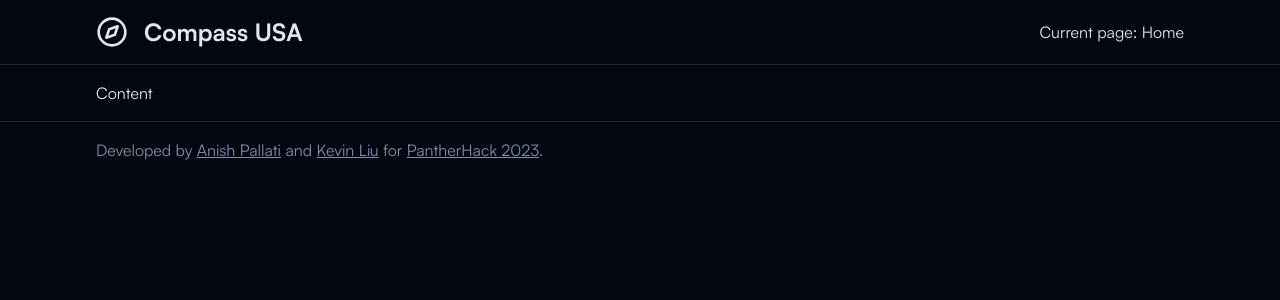
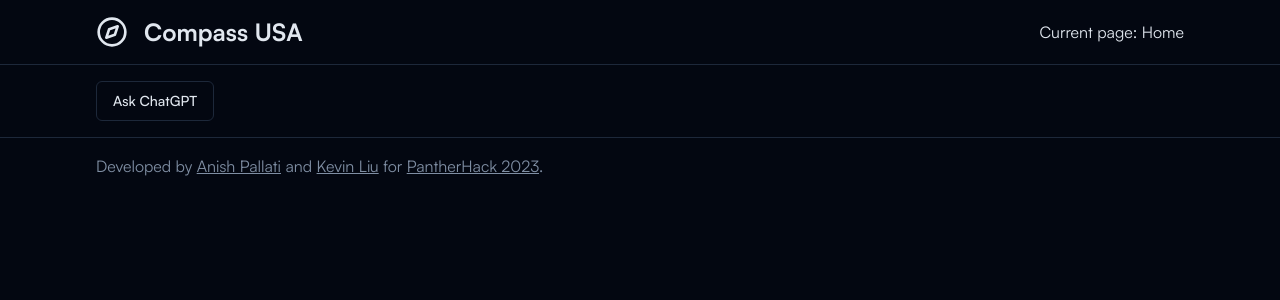
Before and after one commit to ap-1/compass-usa, a Next.js app: page / in a window 1280 px wide. Shown: the top 300 px of the page. Built offline with nearby package versions, Linux system fonts and the light colour scheme; no server answers.

Commit message:
feat: Add framework for ChatGPT completions

```diff
--- /dev/null
+++ b/app/dialog.tsx
@@ -0,0 +1,56 @@
+"use client";
+
+import { useRef } from "react";
+import { askChatGPT } from "@/lib/openai";
+
+import {
+	Dialog,
+	DialogContent,
+	DialogDescription,
+	DialogHeader,
+	DialogTitle,
+	DialogTrigger,
+} from "@/components/ui/dialog";
+import { Label } from "@/components/ui/label";
+import { Button } from "@/components/ui/button";
+import { Textarea } from "@/components/ui/textarea";
+
+export const AskDialog = () => {
+	const queryRef = useRef<HTMLTextAreaElement>(null);
+
+	const send = () => {
+		const query = queryRef.current?.value;
+		if (!query) return;
+
+		askChatGPT(query).then(console.log).catch(console.error);
+	};
+
+	return (
+		<Dialog>
+			<DialogTrigger asChild>
+				<Button variant="outline">Ask ChatGPT</Button>
+			</DialogTrigger>
+			<DialogContent className="sm:max-w-[425px]">
+				<DialogHeader>
+					<DialogTitle>Ask ChatGPT</DialogTitle>
+					<DialogDescription>
+						Write a query for ChatGPT to answer. Click send when
+						you&apos;re done.
+					</DialogDescription>
+				</DialogHeader>
+
+				<form className="grid w-full gap-1.5" onSubmit={send}>
+					<Label htmlFor="query">Your Query</Label>
+					<Textarea
+						ref={queryRef}
+						placeholder="Write a question here."
+						id="query"
+						required
+					/>
+
+					<Button type="submit">Send message</Button>
+				</form>
+			</DialogContent>
+		</Dialog>
+	);
+};
--- a/app/page.tsx
+++ b/app/page.tsx
@@ -1,12 +1,13 @@
 import { Navbar } from "@/components/navbar";
 import { Content } from "@/components/content";
+import { AskDialog } from "@/app/dialog";
 
 export default function Home() {
 	return (
 		<>
 			<Navbar title="Home" />
 			<Content as="main" className="py-4">
-				Content
+				<AskDialog />
 			</Content>
 		</>
 	);
--- /dev/null
+++ b/components/ui/button.tsx
@@ -0,0 +1,56 @@
+import * as React from "react";
+import { Slot } from "@radix-ui/react-slot";
+import { VariantProps, cva } from "class-variance-authority";
+
+import { cn } from "@/lib/utils";
+
+const buttonVariants = cva(
+	"inline-flex items-center justify-center rounded-md text-sm font-medium transition-colors focus-visible:outline-none focus-visible:ring-2 focus-visible:ring-ring focus-visible:ring-offset-2 disabled:opacity-50 disabled:pointer-events-none ring-offset-background",
+	{
+		variants: {
+			variant: {
+				default:
+					"bg-primary text-primary-foreground hover:bg-primary/90",
+				destructive:
+					"bg-destructive text-destructive-foreground hover:bg-destructive/90",
+				outline:
+					"border border-input hover:bg-accent hover:text-accent-foreground",
+				secondary:
+					"bg-secondary text-secondary-foreground hover:bg-secondary/80",
+				ghost: "hover:bg-accent hover:text-accent-foreground",
+				link: "underline-offset-4 hover:underline text-primary",
+			},
+			size: {
+				default: "h-10 py-2 px-4",
+				sm: "h-9 px-3 rounded-md",
+				lg: "h-11 px-8 rounded-md",
+			},
+		},
+		defaultVariants: {
+			variant: "default",
+			size: "default",
+		},
+	}
+);
+
+export interface ButtonProps
+	extends React.ButtonHTMLAttributes<HTMLButtonElement>,
+		VariantProps<typeof buttonVariants> {
+	asChild?: boolean;
+}
+
+const Button = React.forwardRef<HTMLButtonElement, ButtonProps>(
+	({ className, variant, size, asChild = false, ...props }, ref) => {
+		const Comp = asChild ? Slot : "button";
+		return (
+			<Comp
+				className={cn(buttonVariants({ variant, size, className }))}
+				ref={ref}
+				{...props}
+			/>
+		);
+	}
+);
+Button.displayName = "Button";
+
+export { Button, buttonVariants };
--- /dev/null
+++ b/components/ui/hover-card.tsx
@@ -0,0 +1,29 @@
+"use client";
+
+import * as React from "react";
+import * as HoverCardPrimitive from "@radix-ui/react-hover-card";
+
+import { cn } from "@/lib/utils";
+
+const HoverCard = HoverCardPrimitive.Root;
+
+const HoverCardTrigger = HoverCardPrimitive.Trigger;
+
+const HoverCardContent = React.forwardRef<
+	React.ElementRef<typeof HoverCardPrimitive.Content>,
+	React.ComponentPropsWithoutRef<typeof HoverCardPrimitive.Content>
+>(({ className, align = "center", sideOffset = 4, ...props }, ref) => (
+	<HoverCardPrimitive.Content
+		ref={ref}
+		align={align}
+		sideOffset={sideOffset}
+		className={cn(
+			"z-50 w-64 rounded-md border bg-popover p-4 text-popover-foreground shadow-md outline-none animate-in zoom-in-90",
+			className
+		)}
+		{...props}
+	/>
+));
+HoverCardContent.displayName = HoverCardPrimitive.Content.displayName;
+
+export { HoverCard, HoverCardTrigger, HoverCardContent };
--- /dev/null
+++ b/components/ui/label.tsx
@@ -0,0 +1,26 @@
+"use client";
+
+import * as React from "react";
+import * as LabelPrimitive from "@radix-ui/react-label";
+import { VariantProps, cva } from "class-variance-authority";
+
+import { cn } from "@/lib/utils";
+
+const labelVariants = cva(
+	"text-sm font-medium leading-none peer-disabled:cursor-not-allowed peer-disabled:opacity-70"
+);
+
+const Label = React.forwardRef<
+	React.ElementRef<typeof LabelPrimitive.Root>,
+	React.ComponentPropsWithoutRef<typeof LabelPrimitive.Root> &
+		VariantProps<typeof labelVariants>
+>(({ className, ...props }, ref) => (
+	<LabelPrimitive.Root
+		ref={ref}
+		className={cn(labelVariants(), className)}
+		{...props}
+	/>
+));
+Label.displayName = LabelPrimitive.Root.displayName;
+
+export { Label };
--- /dev/null
+++ b/components/ui/textarea.tsx
@@ -0,0 +1,24 @@
+import * as React from "react";
+
+import { cn } from "@/lib/utils";
+
+export interface TextareaProps
+	extends React.TextareaHTMLAttributes<HTMLTextAreaElement> {}
+
+const Textarea = React.forwardRef<HTMLTextAreaElement, TextareaProps>(
+	({ className, ...props }, ref) => {
+		return (
+			<textarea
+				className={cn(
+					"flex h-20 w-full rounded-md border border-input bg-transparent px-3 py-2 text-sm ring-offset-background placeholder:text-muted-foreground focus-visible:outline-none focus-visible:ring-2 focus-visible:ring-ring focus-visible:ring-offset-2 disabled:cursor-not-allowed disabled:opacity-50",
+					className
+				)}
+				ref={ref}
+				{...props}
+			/>
+		);
+	}
+);
+Textarea.displayName = "Textarea";
+
+export { Textarea };
--- /dev/null
+++ b/lib/openai.ts
@@ -0,0 +1,18 @@
+"use server";
+
+import { env } from "@/env.mjs";
+import { Configuration, OpenAIApi } from "openai";
+
+const configuration = new Configuration({
+	apiKey: env.OPENAI_API_KEY
+});
+const openai = new OpenAIApi(configuration);
+
+export async function askChatGPT(prompt: string) {
+	const completion = await openai.createCompletion({
+		model: "gpt-3.5-turbo",
+		prompt,
+	});
+
+	return completion.data.choices[0].text;
+}
--- a/next.config.mjs
+++ b/next.config.mjs
@@ -3,6 +3,9 @@ import "./env.mjs";
 /** @type {import('next').NextConfig} */
 const config = {
 	reactStrictMode: true,
+	// experimental: {
+	// 	serverActions: true,
+	// },
 };
 
 export default config;
--- a/package.json
+++ b/package.json
@@ -11,6 +11,9 @@
 	"dependencies": {
 		"@clerk/nextjs": "^4.17.3",
 		"@radix-ui/react-dialog": "^1.0.3",
+		"@radix-ui/react-hover-card": "^1.0.5",
+		"@radix-ui/react-label": "^2.0.1",
+		"@radix-ui/react-slot": "^1.0.1",
 		"@t3-oss/env-nextjs": "^0.3.1",
 		"@types/node": "20.1.4",
 		"@types/react": "18.2.6",
@@ -25,6 +28,7 @@
 		"lucide-react": "^0.216.0",
 		"next": "13.4.2",
 		"next-themes": "^0.2.1",
+		"openai": "^3.2.1",
 		"postcss": "8.4.23",
 		"react": "18.2.0",
 		"react-dom": "18.2.0",
```
Also changed, not shown: 1 other file (tests, documents, lock files or other folders).
